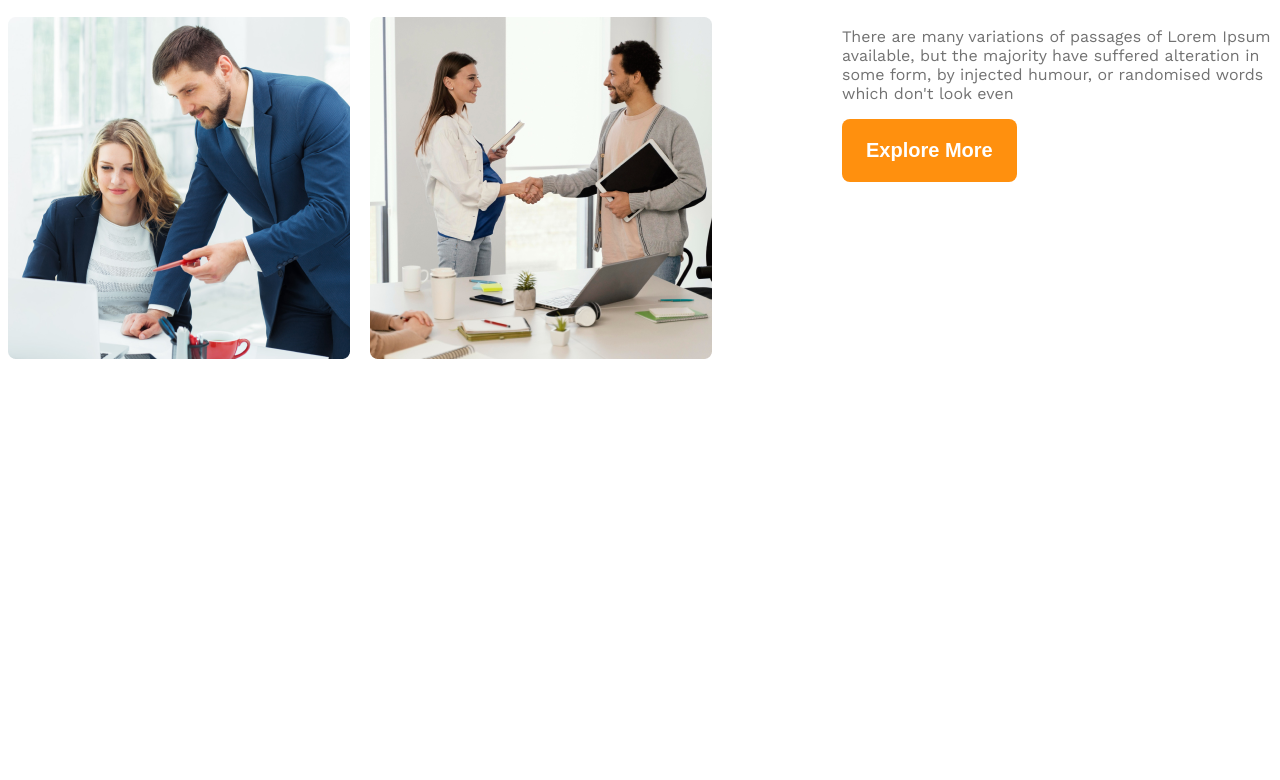
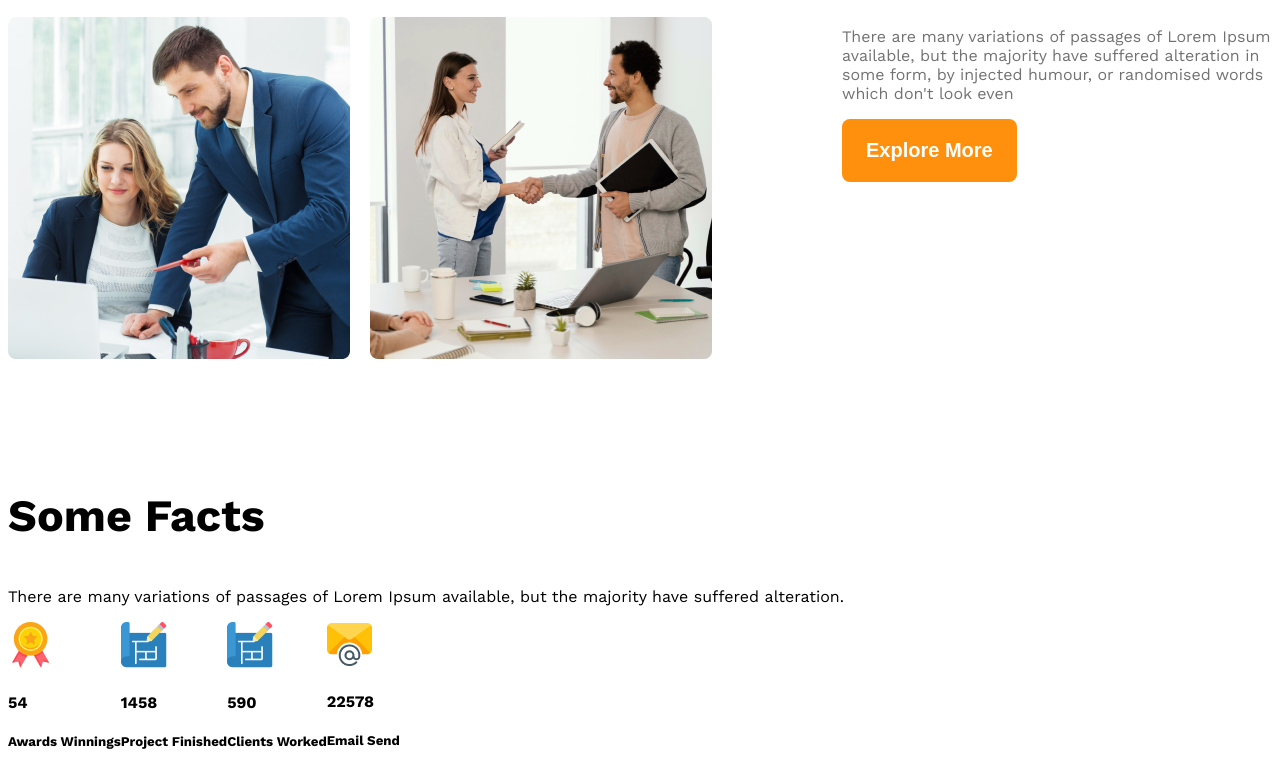
Before and after one commit to Prazzalc/g3-architects-web, a plain HTML site: page index.html in a window 1280 px wide. Shown: the part 1709-2489 px from the top of the page. Before the commit the page ends 2076 px from the top, so only its background shows below. Drawn offline with nearby package versions, Linux system fonts and the light colour scheme.

Commit message:
added some starting information on facts

```diff
--- a/index.html
+++ b/index.html
@@ -41,9 +41,38 @@
 
             </div>
             <div class="our-features">
-                <h3 class="feature-title"> <span id="quick-list" class="dark-3">Quick list</span> of Our <span id="features">Features</span></h3>
+                <h3 class="section-title"> <span id="quick-list" class="dark-3">Quick list</span> of Our <span id="features">Features</span></h3>
                 <p class="dark-3">There are many variations of passages of Lorem Ipsum available, but the majority have suffered alteration in some form, by injected humour, or randomised words which don't look even</p>
                 <button class="primary-btn">Explore More</button>
+            </div>
+        </section>
+
+        <section class="some-facts">
+            <h3 class="section-title">Some Facts</h3>
+            <p class="">There are many variations of passages of Lorem Ipsum available, but the majority have suffered alteration.</p>
+
+            <!-- .facts-container>.fact*4>img.fact-icon+h4.fact-value+h5.fact-name -->
+            <div class="facts-container display-flex">
+                <div class="fact">
+                    <img src="images/icons/ribon.png" alt="" class="fact-icon">
+                    <h4 class="fact-value">54</h4>
+                    <h5 class="fact-name">Awards Winnings</h5>
+                </div>
+                <div class="fact">
+                    <img src="images/icons/projects.png" alt="" class="fact-icon">
+                    <h4 class="fact-value">1458</h4>
+                    <h5 class="fact-name">Project Finished</h5>
+                </div>
+                <div class="fact">
+                    <img src="images/icons/projects.png" alt="" class="fact-icon">
+                    <h4 class="fact-value">590</h4>
+                    <h5 class="fact-name">Clients Worked</h5>
+                </div>
+                <div class="fact">
+                    <img src="images/icons/email.png" alt="" class="fact-icon">
+                    <h4 class="fact-value">22578</h4>
+                    <h5 class="fact-name">Email Send</h5>
+                </div>
             </div>
         </section>
     </main>
--- a/styles/architect.css
+++ b/styles/architect.css
@@ -133,7 +133,7 @@ main > section {
     margin-left: 130px;
 }
 
-.feature-title {
+.section-title {
     font-weight: bold;
     font-size: 2.8rem;
 }
@@ -153,7 +153,27 @@ main > section {
 
 @media screen and (max-width: 576px) {
 
-    .navbar, .nav-links {
+    .navbar, .nav-links, .teams {
         flex-direction: column;
     }
+
+    .team-img-container {
+        grid-template-columns: repeat(1, 1fr);
+    }
+
+    .our-features {
+        margin: 20px;
+    }
 }
+
+/* medium device */
+
+@media screen and (min-width: 576px) and (max-width: 992px) {
+    .teams {
+        flex-direction: column;
+    }
+
+    .our-features {
+        margin: 50px;
+    }
+}
```
